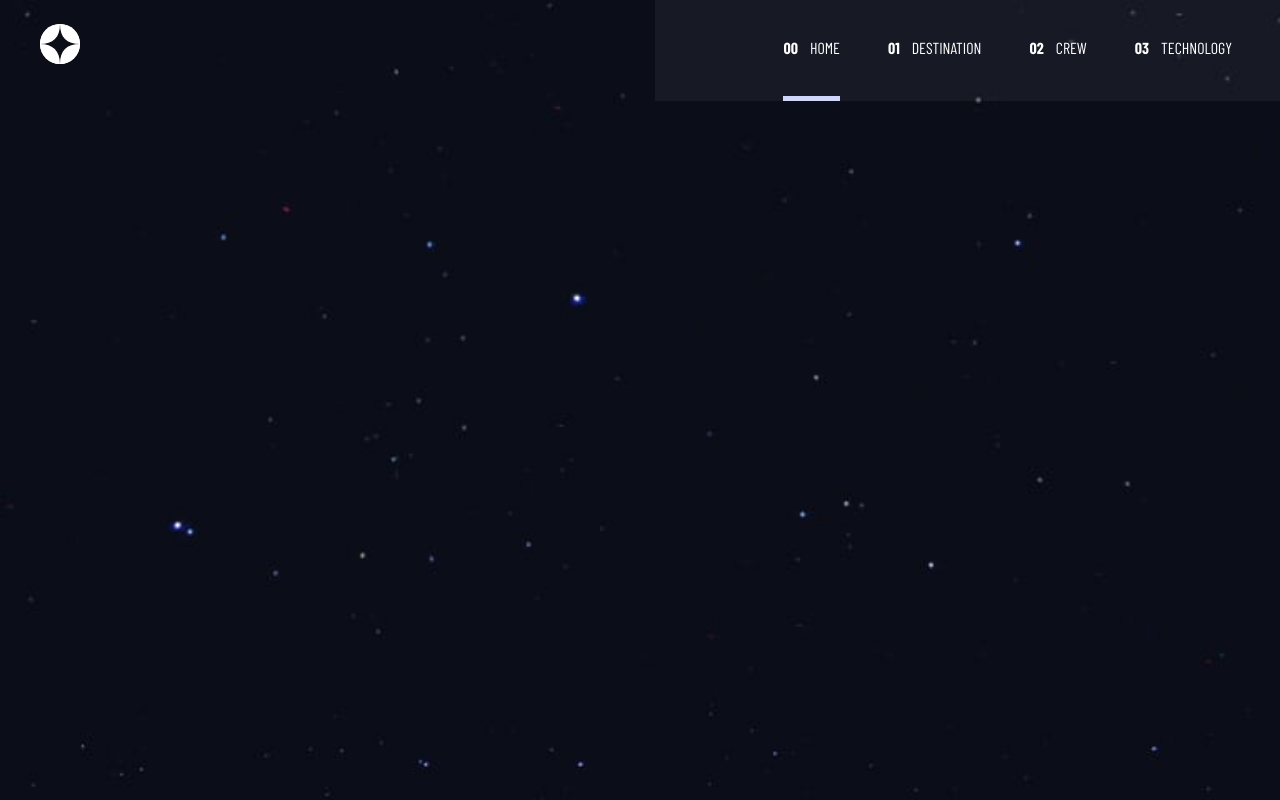
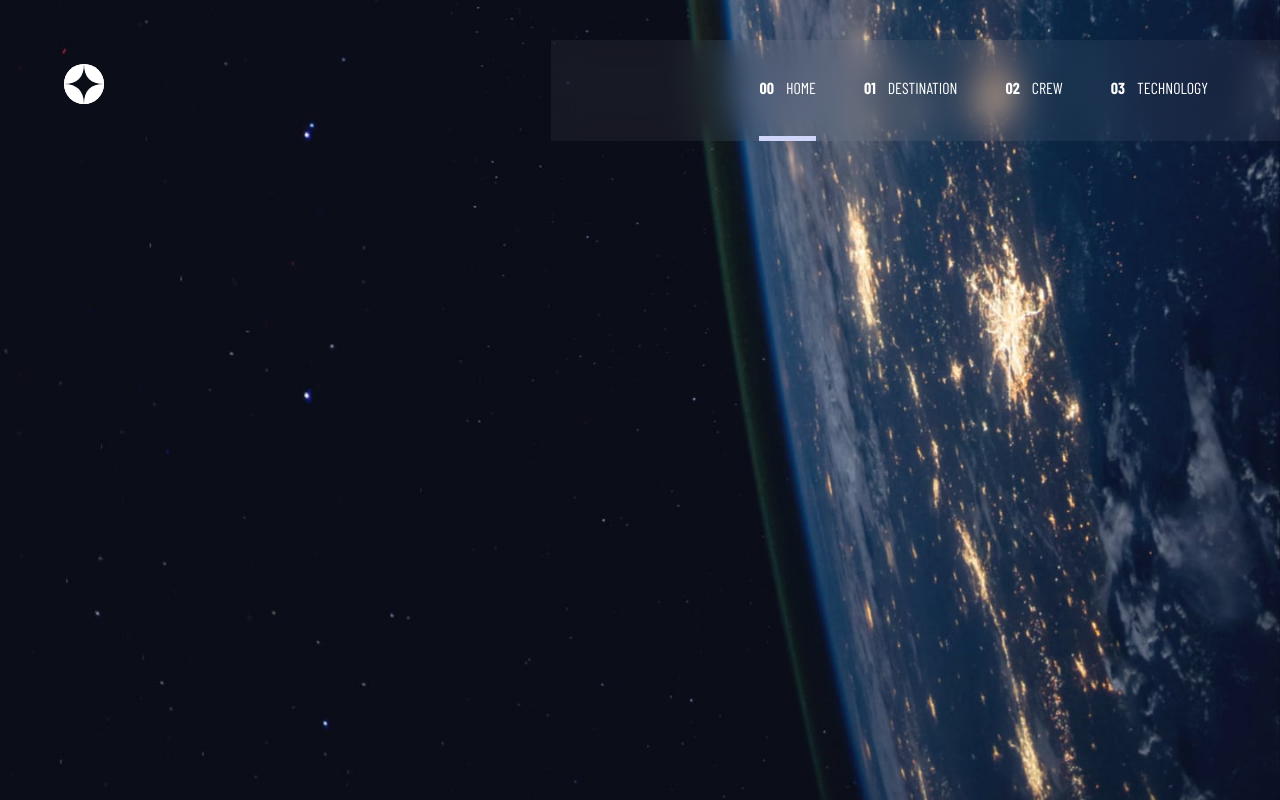
Before and after one commit to Mikwuegbu/spaceTourism, a React (Vite) app: page / in a window 1280 px wide. Built offline with nearby package versions, Linux system fonts and the light colour scheme; a web font is replaced by a local one.

Commit message:
corrected responsiveness

```diff
--- a/src/components/Navbar.jsx
+++ b/src/components/Navbar.jsx
@@ -7,15 +7,20 @@ const Navbar = () => {
 
 	return (
 		<nav className="">
-			<div className="fixed z-10 top-0 left-0 right-0 flex justify-between px-6 md:px-0">
-				<Link
-					to="/"
-					className="bg-CustomWhite rounded-full w-10 h-10 my-6 md:ml-10"
-				>
-					<img src={logo} alt={logo} />
-				</Link>
-
-				<div className="hidden md:flex self-center pt-9 text-white space-x-12 font-balowCondensed font-normal bg-white bg-opacity-5 pl-32 pr-10">
+			<div className="fixed z-10 top-0 left-0 right-0 flex justify-between px-6 md:px-0 lg:py-10">
+				<div className="flex ">
+					<Link
+						to="/"
+						className="bg-CustomWhite rounded-full w-10 h-10 my-6 md:ml-10 lg:ml-16"
+					>
+						<img src={logo} alt={logo} />
+					</Link>
+					{/* <div className="hidden lg:flex self-center absolute border-white opacity-25 w-full">
+						<div className=" border w-[560px] h-0 "></div>
+					</div> */}
+				</div>
+				<div className="relative hidden md:flex max-w-[640px] lg:max-w-[736px] self-center pt-9 text-white space-x-12 font-balowCondensed font-normal bg-white bg-opacity-5 pl-24 lg:pl-40 pr-12 lg:pr-16">
+					<div className="absolute inset-0 backdrop-blur-lg -z-10"></div>
 					<NavLink
 						to="/"
 						className={({ isActive }) =>
@@ -51,7 +56,7 @@ const Navbar = () => {
 						className={({ isActive }) =>
 							isActive
 								? 'border-b-[5px] pb-9 border-lightBlue'
-								: 'hover:border-b-[5px] hover:border-lightBlue hover:border-opacity-40 pb-9 pr-2'
+								: 'hover:border-b-[5px] hover:border-lightBlue hover:border-opacity-40 pb-9 pr-2 w-full'
 						}
 					>
 						<span className="font-bold pr-3">03</span>TECHNOLOGY
--- a/src/pages/Crew.jsx
+++ b/src/pages/Crew.jsx
@@ -1,7 +1,11 @@
 import React from 'react';
 
 const Crew = () => {
-	return <div className="bg-bgMobileCrew min-h-screen bg-cover">Crew</div>;
+	return (
+		<div className="bg-bgMobileCrew md:bg-bgTabletCrew lg:bg-bgDesktopCrew min-h-screen bg-cover">
+			Crew
+		</div>
+	);
 };
 
 export default Crew;
--- a/src/pages/Destination.jsx
+++ b/src/pages/Destination.jsx
@@ -2,7 +2,7 @@ import React from 'react';
 
 const Destination = () => {
 	return (
-		<div className="bg-bgMobileDestination bg-cover min-h-screen">
+		<div className="bg-bgMobileDestination bg-cover min-h-screen md:bg-bgTabletDestination lg:bg-bgDesktopDestination">
 			Destination
 		</div>
 	);
--- a/src/pages/Home.jsx
+++ b/src/pages/Home.jsx
@@ -2,7 +2,7 @@ import React from 'react';
 
 const Home = () => {
 	return (
-		<div className=" bg-bgMobileHome bg-cover min-h-screen md:bg-bgTabletHome"></div>
+		<div className=" bg-bgMobileHome bg-cover min-h-screen md:bg-bgTabletHome lg:bg-bgDesktopHome"></div>
 	);
 };
 
--- a/src/pages/Technology.jsx
+++ b/src/pages/Technology.jsx
@@ -2,7 +2,7 @@ import React from 'react';
 
 const Technology = () => {
 	return (
-		<div className="bg-bgMobileTechnology min-h-screen bg bg-cover">
+		<div className="bg-bgMobileTechnology md:bg-bgTabletTechnology lg:bg-bgDesktopTechnology min-h-screen bg bg-cover">
 			Technology
 		</div>
 	);
--- a/tailwind.config.js
+++ b/tailwind.config.js
@@ -16,12 +16,22 @@ export default {
 				balowRegular: ['Barlow', 'sans-serif'],
 			},
 			backgroundImage: {
-				bgDesktopHome: 'url()',
+				bgDesktopHome: 'url("./src/assets/home/background-home-desktop.jpg")',
 				bgTabletHome: 'url("./src/assets/home/background-home-tablet.jpg")',
 				bgMobileHome: 'url("./src/assets/home/background-home-mobile.jpg")',
+				bgDesktopDestination:
+					'url("./src/assets/destination/background-destination-desktop.jpg")',
+				bgTabletDestination:
+					'url("./src/assets/destination/background-destination-tablet.jpg")',
 				bgMobileDestination:
 					'url("./src/assets/destination/background-destination-mobile.jpg")',
+				bgDesktopCrew: 'url("./src/assets/crew/background-crew-desktop.jpg")',
+				bgTabletCrew: 'url("./src/assets/crew/background-crew-tablet.jpg")',
 				bgMobileCrew: 'url("./src/assets/crew/background-crew-mobile.jpg")',
+				bgDesktopTechnology:
+					'url("./src/assets/technology/background-technology-desktop.jpg")',
+				bgTabletTechnology:
+					'url("./src/assets/technology/background-technology-tablet.jpg")',
 				bgMobileTechnology:
 					'url("./src/assets/technology/background-technology-mobile.jpg")',
 			},
```
